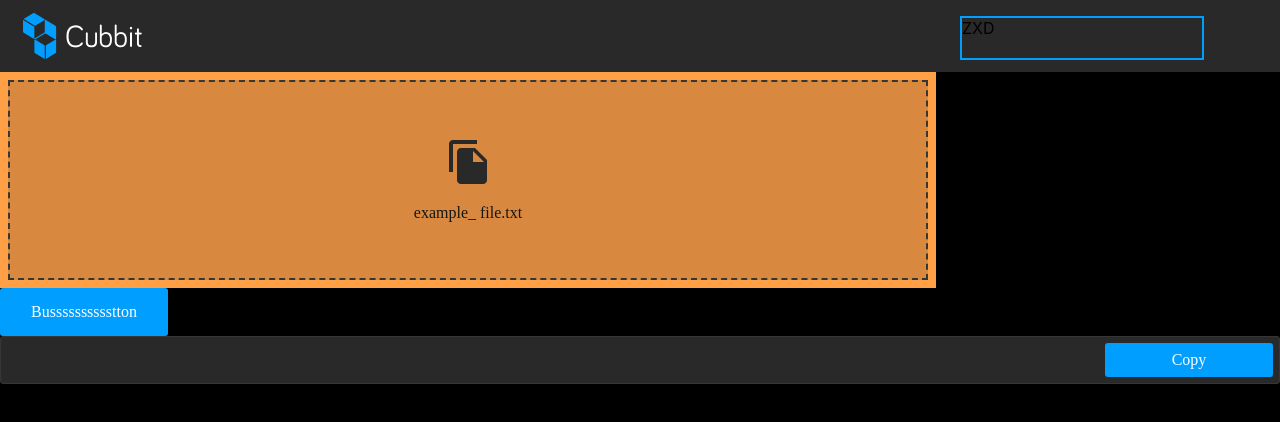
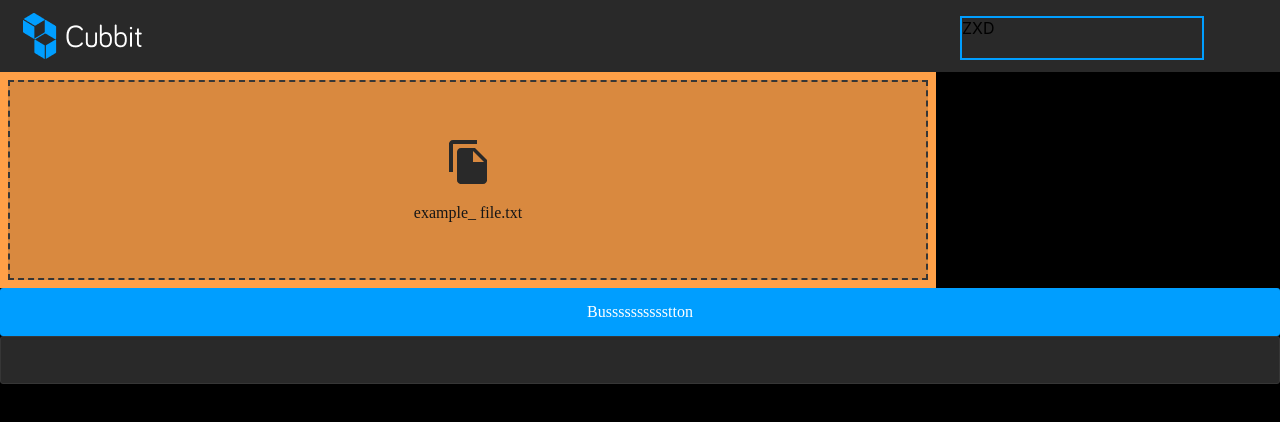
Before and after one commit to waldemar99zielinski/cubbit, a React (Create React App) app: page / in a window 1280 px wide. Shown: the top 422 px of the page. Built offline with nearby package versions, Linux system fonts and the light colour scheme.

Commit message:
component: clear input TODO

```diff
--- a/src/components/button/Button.css
+++ b/src/components/button/Button.css
@@ -1,6 +1,5 @@
 .button-standard {
   width: 100%;
-  max-width: 168px;
   height: 48px;
   background: #009eff;
   border-radius: 3px;
--- a/src/components/input/Input.css
+++ b/src/components/input/Input.css
@@ -1,6 +1,7 @@
 .input {
   text-align: start !important;
-  padding-left: 5.8%;
+  margin-left: 5.8%;
+  margin-right: 5.8%;
   background: #292929;
   border: none;
   width: 100%;
@@ -17,5 +18,6 @@
   padding: 6px;
 }
 .button-copy {
+  width: 20% !important;
   height: auto !important;
 }
--- a/src/components/input/Input.tsx
+++ b/src/components/input/Input.tsx
@@ -15,11 +15,6 @@ export const Input: React.FC = () => {
   const inputHanlder = (e: any) => {
     setInput(e.target.value);
   };
-  const copyToClipboard = () => {
-    navigator.clipboard.writeText(input);
-
-    console.log("copied! ", input);
-  };
 
   return (
     <div className="input-with-button-container">
@@ -30,11 +25,6 @@ export const Input: React.FC = () => {
         onChange={(e) => inputHanlder(e)}
         className="input text"
       ></input>
-      <Button
-        style="button-copy"
-        title="Copy"
-        onClick={() => copyToClipboard()}
-      />
     </div>
   );
 };
```
Also changed, not shown: src/components/input/InputWithCopy.tsx (added).
